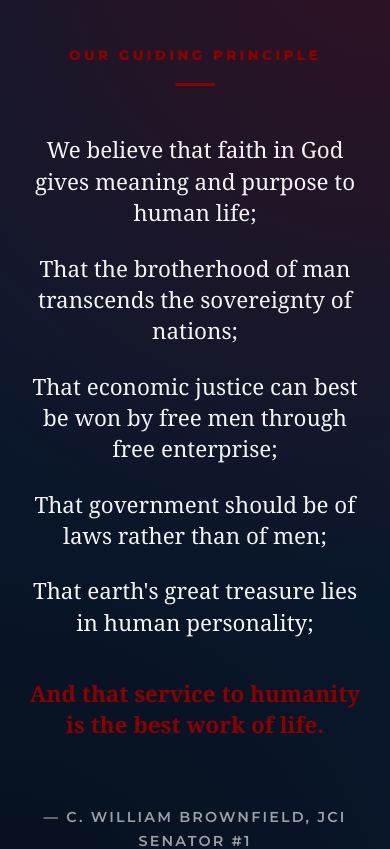
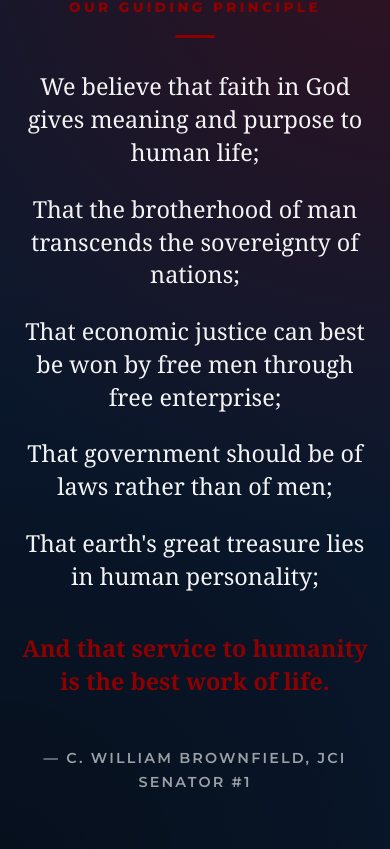
Before and after one commit to Xed8/JCIBoholanaKisses, a Next.js app: page / in a window 390 px wide. Shown: the part 5075-5924 px from the top of the page. Built offline with nearby package versions, Linux system fonts and the light colour scheme.

Commit message:
Enhance mobile responsiveness on small screens for Contact, Creed, and Partners sections

```diff
--- a/src/components/Contact.module.css
+++ b/src/components/Contact.module.css
@@ -160,3 +160,17 @@
         padding: 3rem 2rem;
     }
 }
+
+@media (max-width: 480px) {
+    .grid {
+        gap: 2rem;
+    }
+
+    .contactItem {
+        padding: 1.5rem;
+    }
+
+    .formWrapper {
+        padding: 2.5rem 1.5rem;
+    }
+}
--- a/src/components/Creed.module.css
+++ b/src/components/Creed.module.css
@@ -90,3 +90,21 @@
     opacity: 1;
     transform: translateY(0);
 }
+
+@media (max-width: 768px) {
+    .creed {
+        padding: 5rem 0;
+    }
+
+    .badge {
+        margin-bottom: 2rem;
+    }
+
+    .quote p {
+        font-size: clamp(1.2rem, 6vw, 1.8rem);
+    }
+
+    .attribution {
+        margin-top: 3rem;
+    }
+}
--- a/src/components/Partners.module.css
+++ b/src/components/Partners.module.css
@@ -152,3 +152,18 @@
         gap: 16px;
     }
 }
+
+@media (max-width: 480px) {
+    .redBg {
+        padding: 4rem 0 6rem;
+    }
+
+    .corporateGrid {
+        grid-template-columns: 1fr;
+    }
+
+    .pillCloud {
+        padding: 1.5rem;
+        gap: 10px;
+    }
+}
```
